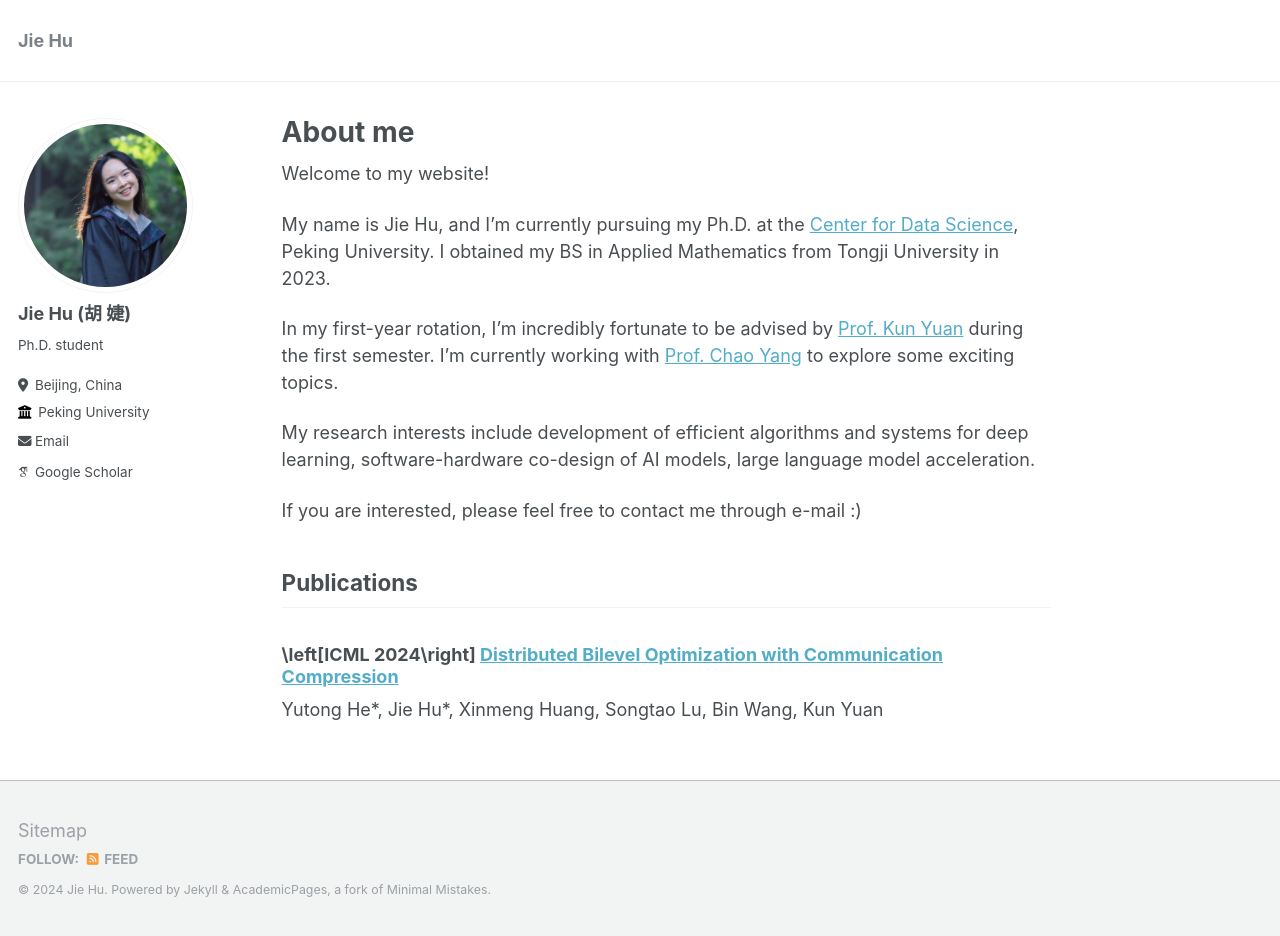
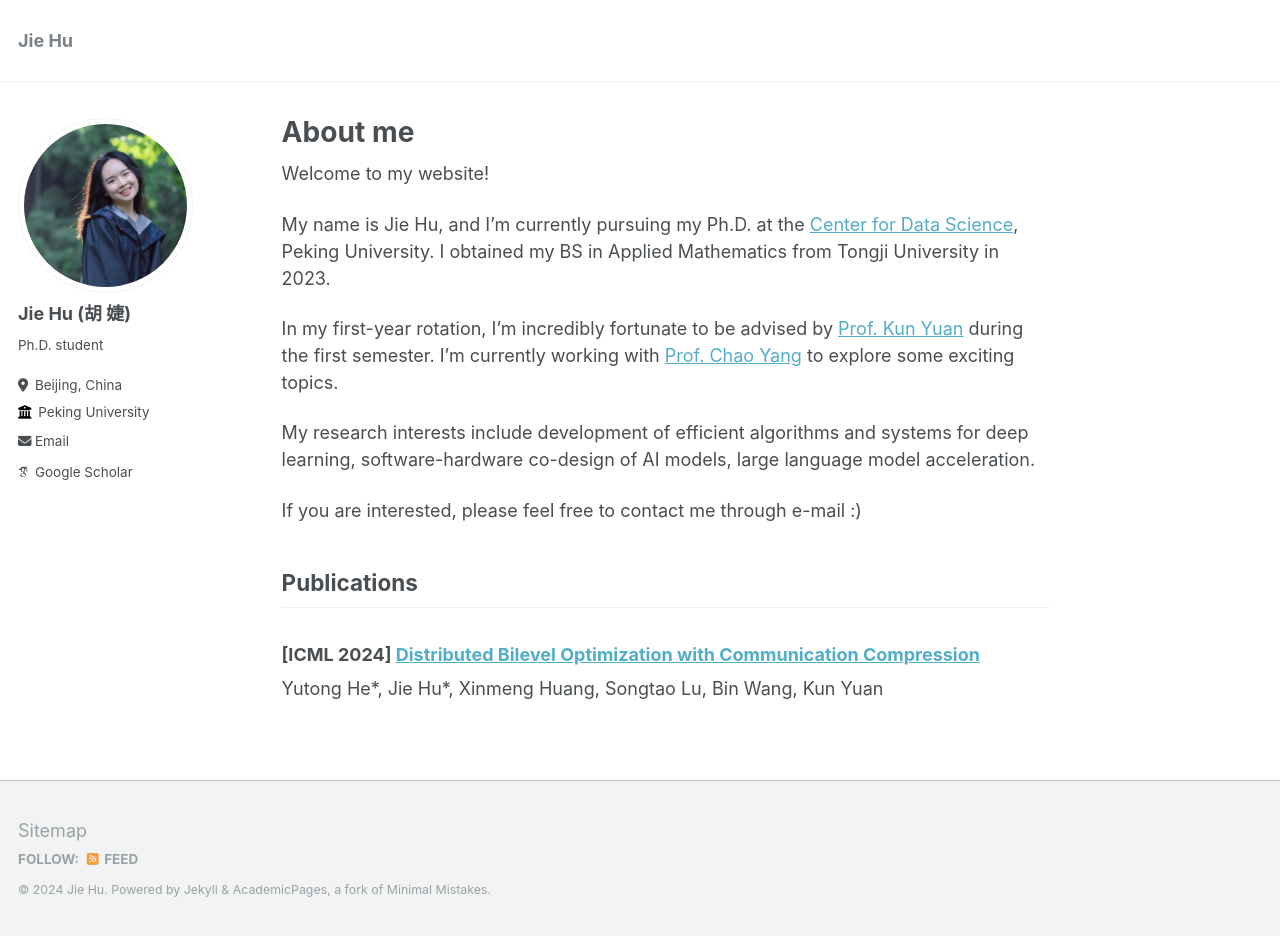
Before and after one commit to jiehu-jessica/jiehu-jessica.github.io, a Jekyll site: the page built from _pages/about.md, in a window 1280 px wide and 936 px high. Built offline with Jekyll 4.4.1, drawn with Linux system fonts in a browser that asks for light colours; some web fonts are replaced.

Commit message:
Update about.md

```diff
--- a/_pages/about.md
+++ b/_pages/about.md
@@ -21,5 +21,5 @@ If you are interested, please feel free to contact me through e-mail :)
 ## Publications
 
 
-### \left\[ICML 2024\right\] [Distributed Bilevel Optimization with Communication Compression](https://arxiv.org/pdf/2405.18858)
+### [ICML 2024] [Distributed Bilevel Optimization with Communication Compression](https://arxiv.org/pdf/2405.18858)
 Yutong He\*, Jie Hu\*, Xinmeng Huang, Songtao Lu, Bin Wang, Kun Yuan
```
